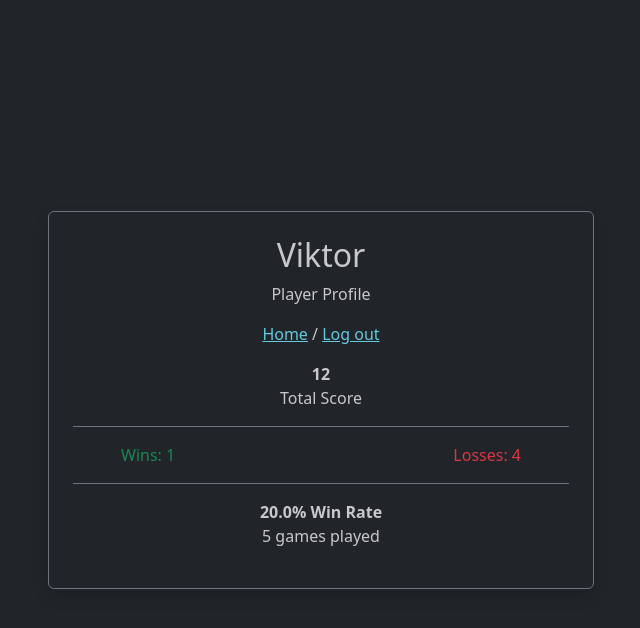
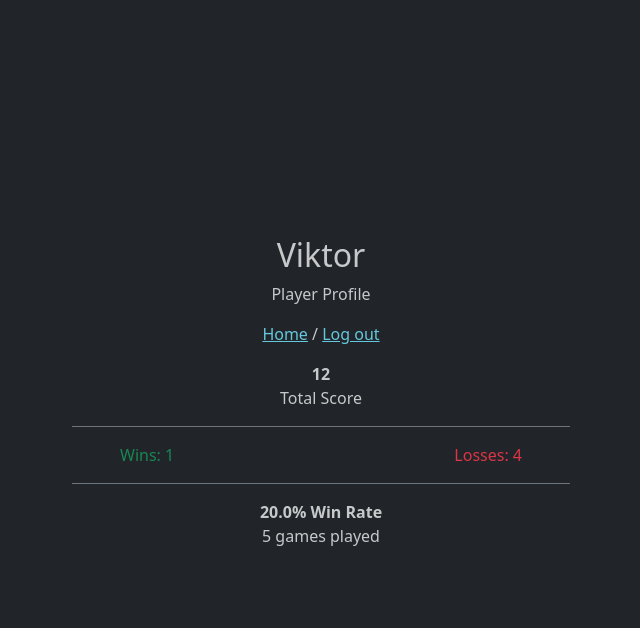
Before and after one commit to trallan/python-flask-dart-score-tracker, a Flask app: page /profile in a window 1280 px wide. Shown: the top 628 px of the page, without its empty margins (319-959 px from the left). Run offline with Flask 3, Linux system fonts and the light colour scheme; a user stored in the database is signed in.

Commit message:
removed border from profile page

```diff
--- a/templates/profile.html
+++ b/templates/profile.html
@@ -5,7 +5,7 @@
     <div class="container">
         <div class="row justify-content-center">
             <div class="col-12 col-md-8 col-lg-6">
-                <section class="border border-secondary rounded shadow d-flex h-100 justify-content-center align-items-center flex-column p-4">
+                <section class="d-flex h-100 justify-content-center align-items-center flex-column p-4">
                     <div class="d-flex flex-column align-items-center text-center">
                         <h2>{{ user.username|capitalize }}</h2>
                         <p>Player Profile</p>
```
